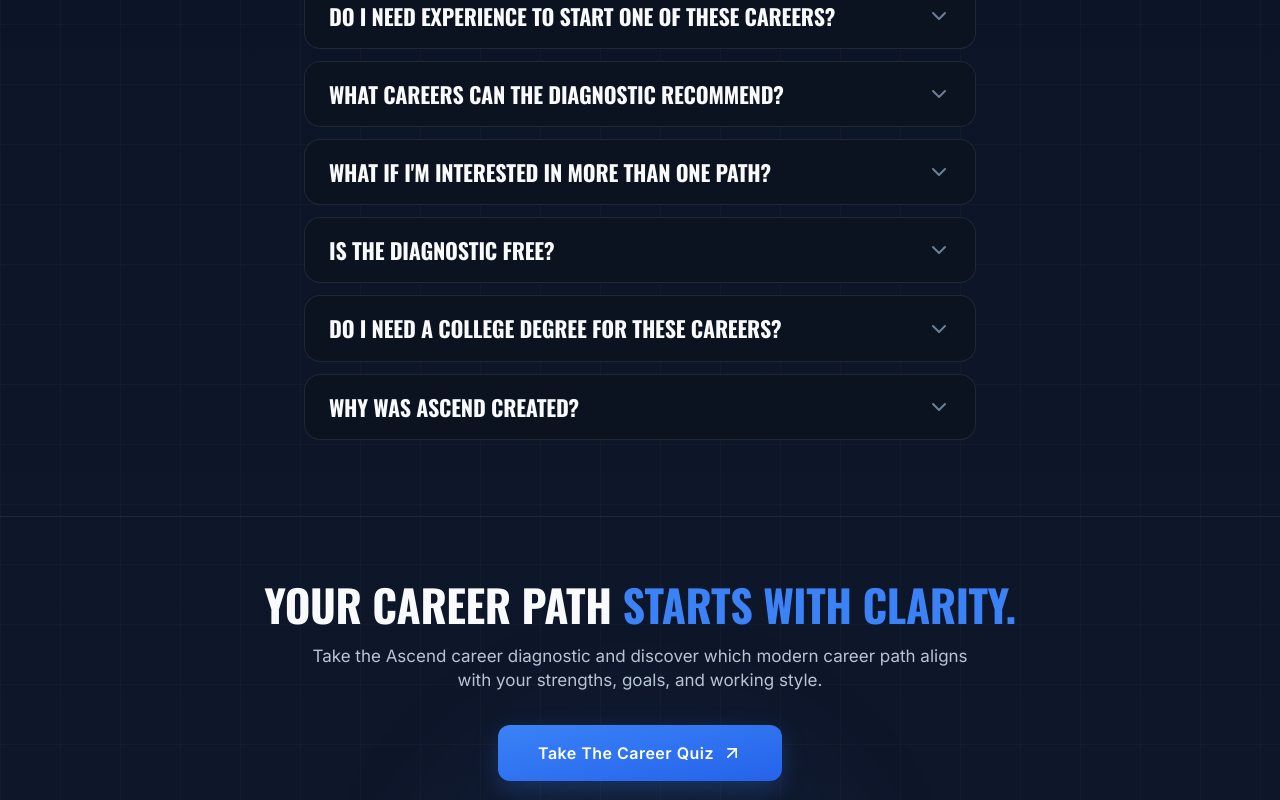
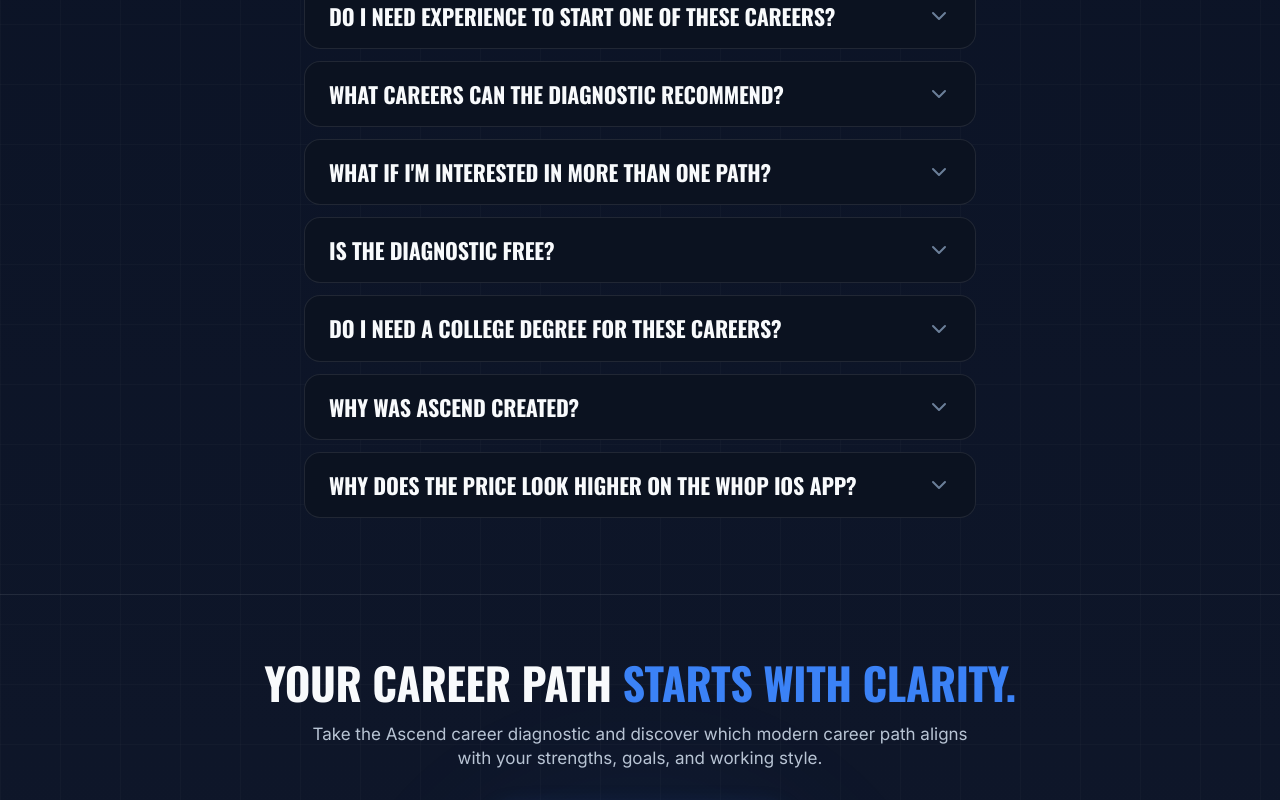
Before and after one commit to adamosdesigns/ascend-website, a React (Vite) app: page / in a window 1280 px wide. Shown: the part 5256-6056 px from the top of the page. Built offline with nearby package versions, Linux system fonts and the light colour scheme; no server answers.

Commit message:
Update HomePage.tsx

```diff
--- a/src/pages/HomePage.tsx
+++ b/src/pages/HomePage.tsx
@@ -456,6 +456,10 @@ export default function HomePage() {
               {
                 q: "Why was Ascend created?",
                 a: "Many people feel stuck because they are overwhelmed by choices and conflicting advice online. Ascend was built to provide clarity first, then a clear path forward, so people can stop guessing and start building real progress."
+              },
+              {
+                q: "Why does the price look higher on the Whop iOS app?",
+                a: "Apple charges a 30% fee for in-app purchases. To offset this, Whop automatically marks up prices in their iOS app. To avoid this extra fee and get the standard price, simply complete your purchase using your mobile or desktop web browser instead of the Whop app."
               }
             ].map((faq, i) => (
               <FaqItem key={i} question={faq.q} answer={faq.a} />
```
